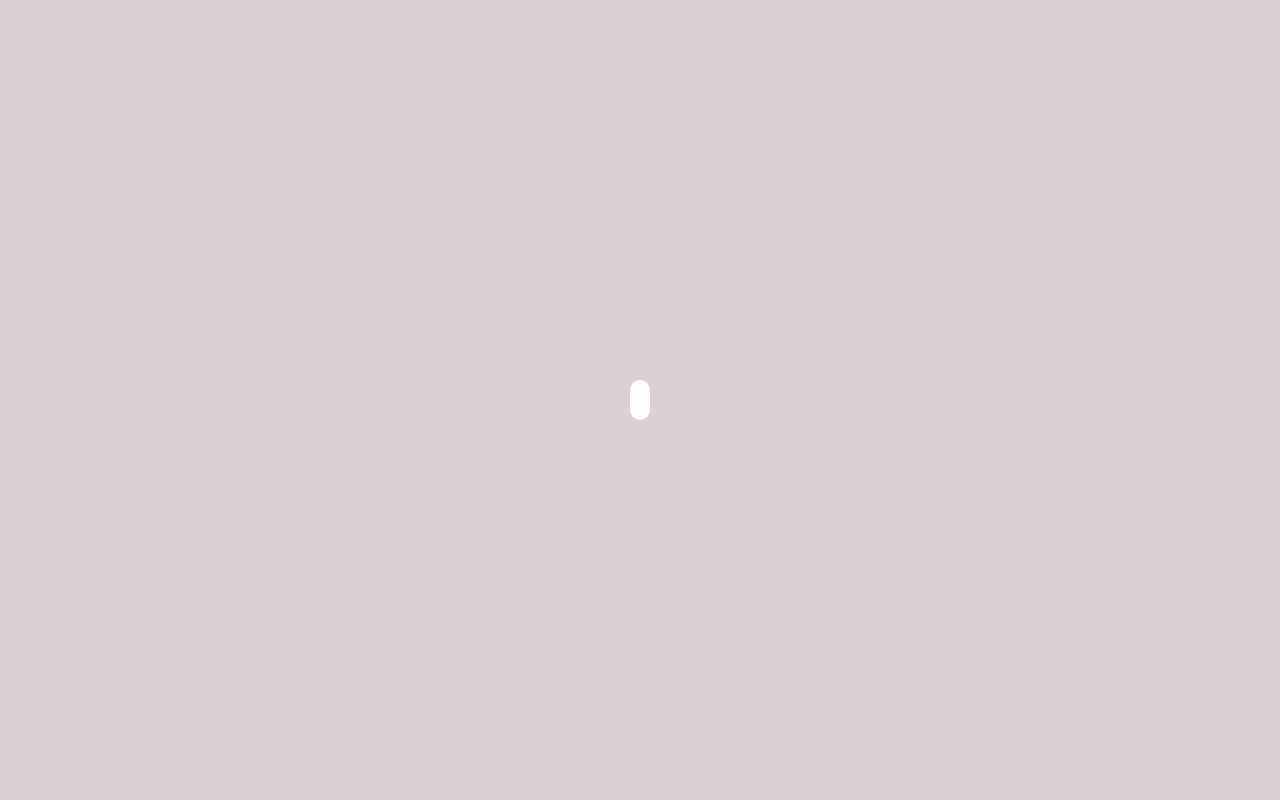
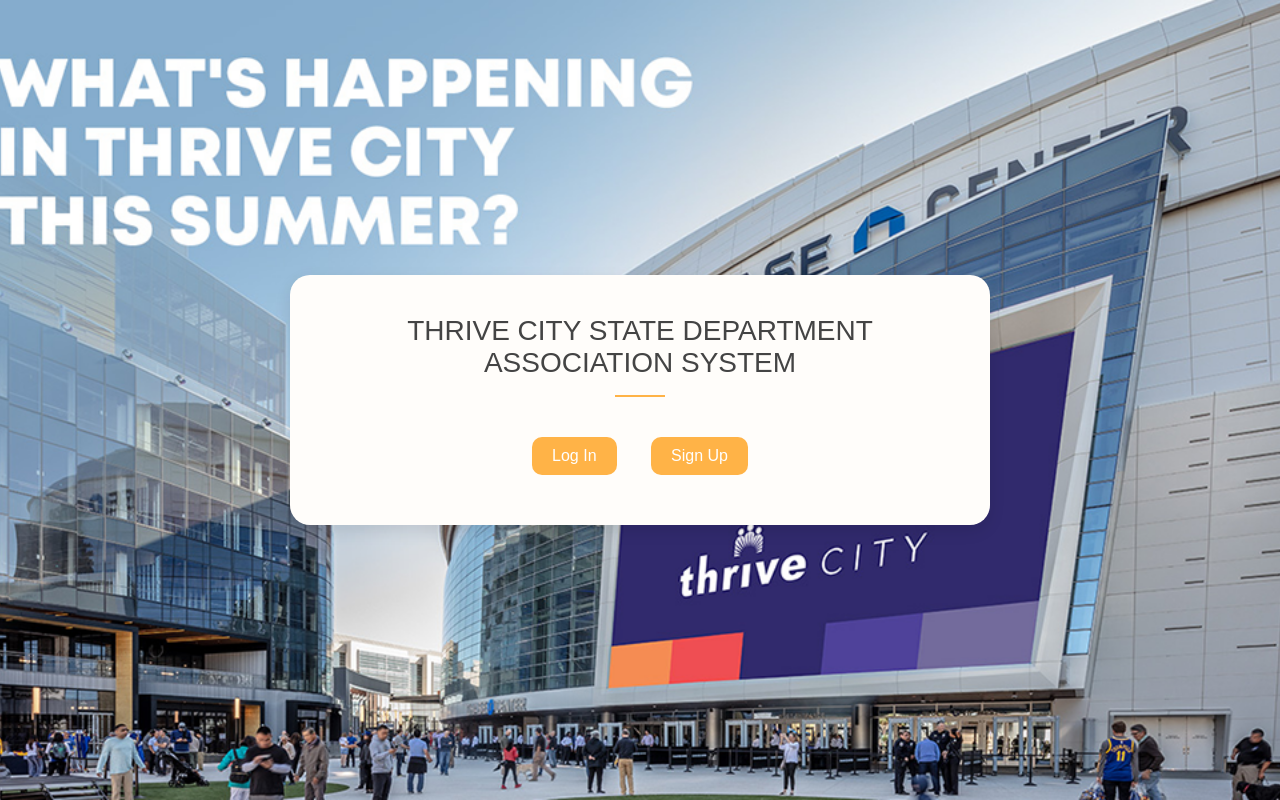
Before and after one commit to BrianKamauKahara/SQLDatabaseProjectPackage, a website: page public-static/home/home.html in a window 1280 px wide. Drawn offline with Linux system fonts and the light colour scheme.

Commit message:
Styled pages. Added background image and  fixed up the admin page

```diff
--- a/public-static/admin/admin.css
+++ b/public-static/admin/admin.css
@@ -17,6 +17,10 @@
     align-items: center;
 
     background-color: rgb(107, 102, 102);
+    background-image: url('../tct.png');
+    background-repeat: no-repeat;
+    background-position: center;
+    background-size: cover
 }
 
 .body-incontainer {
--- a/public-static/home/home.css
+++ b/public-static/home/home.css
@@ -9,26 +9,65 @@
 }
 
 body {
-    font-family: Arial, sans-serif;
+    font-family: 'Quicksand', sans-serif;
     min-width: 100vw;
     min-height: 100vh;
     display: flex;
     justify-content: center;
     align-items: center;
+    color: #333;
 
-    background-color: rgb(218, 210, 210);
+    background-image: url('../tct.png');
+    background-repeat: no-repeat;
+    background-position: center;
+    background-size: cover
 }
 
-.nav-form {
-    /* min-height: 80vh; */
-    max-height: 100vh;
-    padding: 20px 10px;
-    /* width: 960px; */
-    display: flex;
-    flex-direction: column;
+.small-container {
+    max-width: 700px;
+    margin: 60px auto;
+    padding: 40px;
+    background-color: #fffdfa;
+    border-radius: 20px;
+    box-shadow: 0 8px 20px rgba(0, 0, 0, 0.05);
+    text-align: center;
 
-    justify-content: center;
-    align-items: center;
-    background-color: white;
-    border-radius: 16px;
+    box-shadow: 0 6px 16px rgba(0, 0, 0, 0.1);
+    transition: box-shadow 0.3s ease, transform 0.3s ease;
 }
+
+.small-container:hover{
+    box-shadow: 0 12px 28px rgba(0, 0, 0, 0.2);
+    transform: translateY(-6px);
+}
+
+.small-container h1 {
+    font-weight: 300;
+    font-size: 28px;
+    color: #444;
+    margin-bottom: 10px;
+}
+
+.h1hr {
+    border: none;
+    height: 2px;
+    width: 50px;
+    margin: 16px auto 30px;
+    background-color: #ffb347;
+}
+
+.small-container a {
+    display: inline-block;
+    margin: 10px 15px;
+    padding: 10px 20px;
+    background-color: #ffb347;
+    color: #fff;
+    border-radius: 10px;
+    text-decoration: none;
+    font-weight: 500;
+    transition: background-color 0.3s ease;
+}
+
+.small-container a:hover {
+    background-color: #ffa733;
+}
--- a/public-static/home/home.html
+++ b/public-static/home/home.html
@@ -8,9 +8,11 @@
 </head>
 <body>
     <main id="main" class="main">
-        <form action="" class="nav-form" id="nav-form">
-
-        </form>
+        <section class="small-container">
+            <h1>THRIVE CITY STATE DEPARTMENT ASSOCIATION SYSTEM</h1><hr class="h1hr">
+            <a href="/sign-in-page">Log In</a>
+            <a href="/sign-up-page">Sign Up</a>
+        </section>
     </main>
 </body>
 </html>
--- a/public-static/sign-in/login.css
+++ b/public-static/sign-in/login.css
@@ -17,6 +17,10 @@
     align-items: center;
 
     background-color: rgb(218, 210, 210);
+    background-image: url('../tct.png');
+    background-repeat: no-repeat;
+    background-position: center;
+    background-size: cover
 }
 
 .form-container {
--- a/public-static/sign-up/sign-up.css
+++ b/public-static/sign-up/sign-up.css
@@ -17,6 +17,11 @@
     align-items: center;
 
     background-color: rgb(218, 210, 210);
+
+    background-image: url('../tct.png');
+    background-repeat: no-repeat;
+    background-position: center;
+    background-size: cover
 }
 
 .form-container {
```
Also changed, not shown: public-static/admin/admin.html (+1 -3 lines), public-static/admin/admin.js (+5 -3 lines), public-static/default-user/user.html (+1 -1 lines), public-static/sign-in/login.html (+1 -0 lines), public-static/sign-up/sign-up-admin.html (+1 -0 lines), public-static/sign-up/sign-up.html (+1 -0 lines), public-static/tct.png (added).
